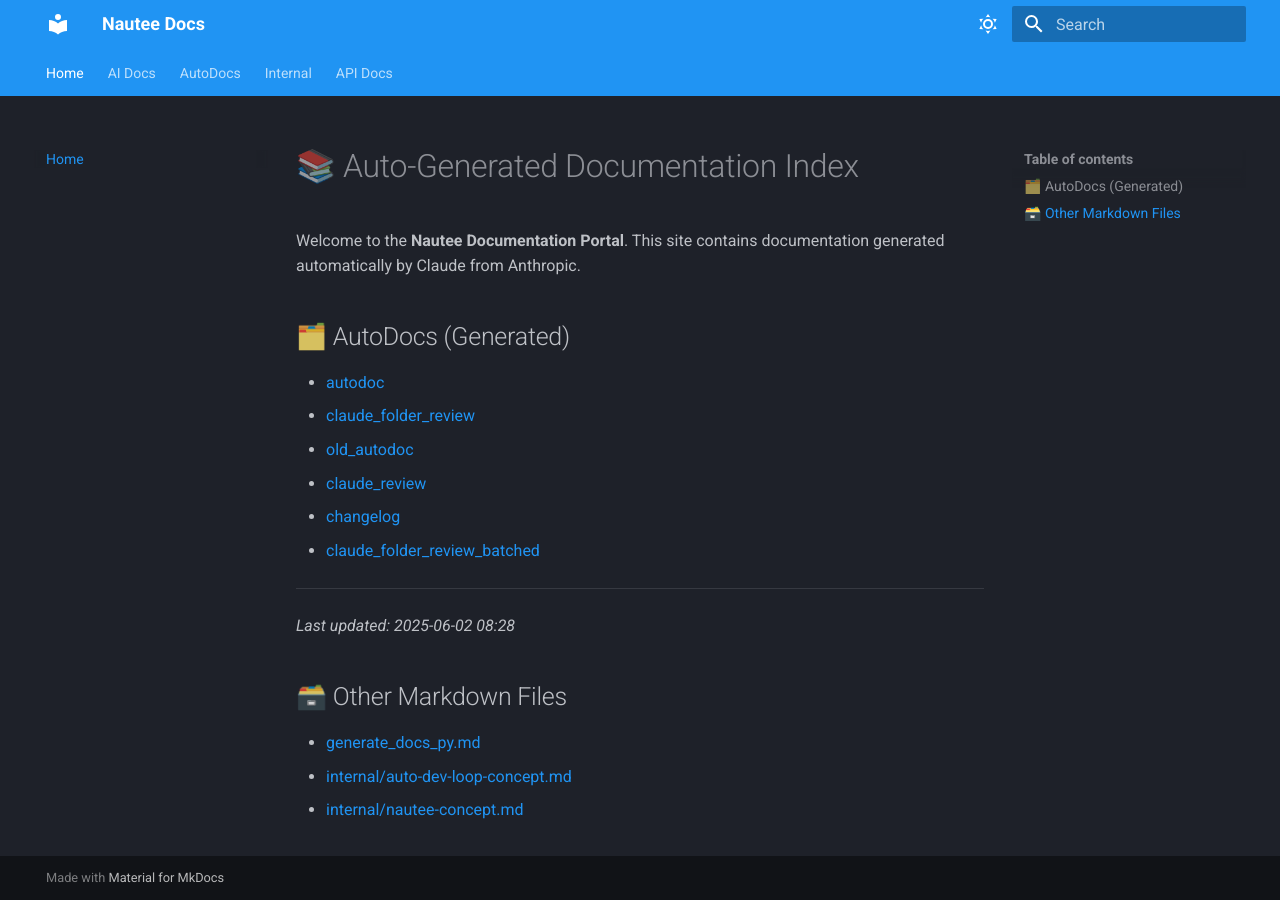
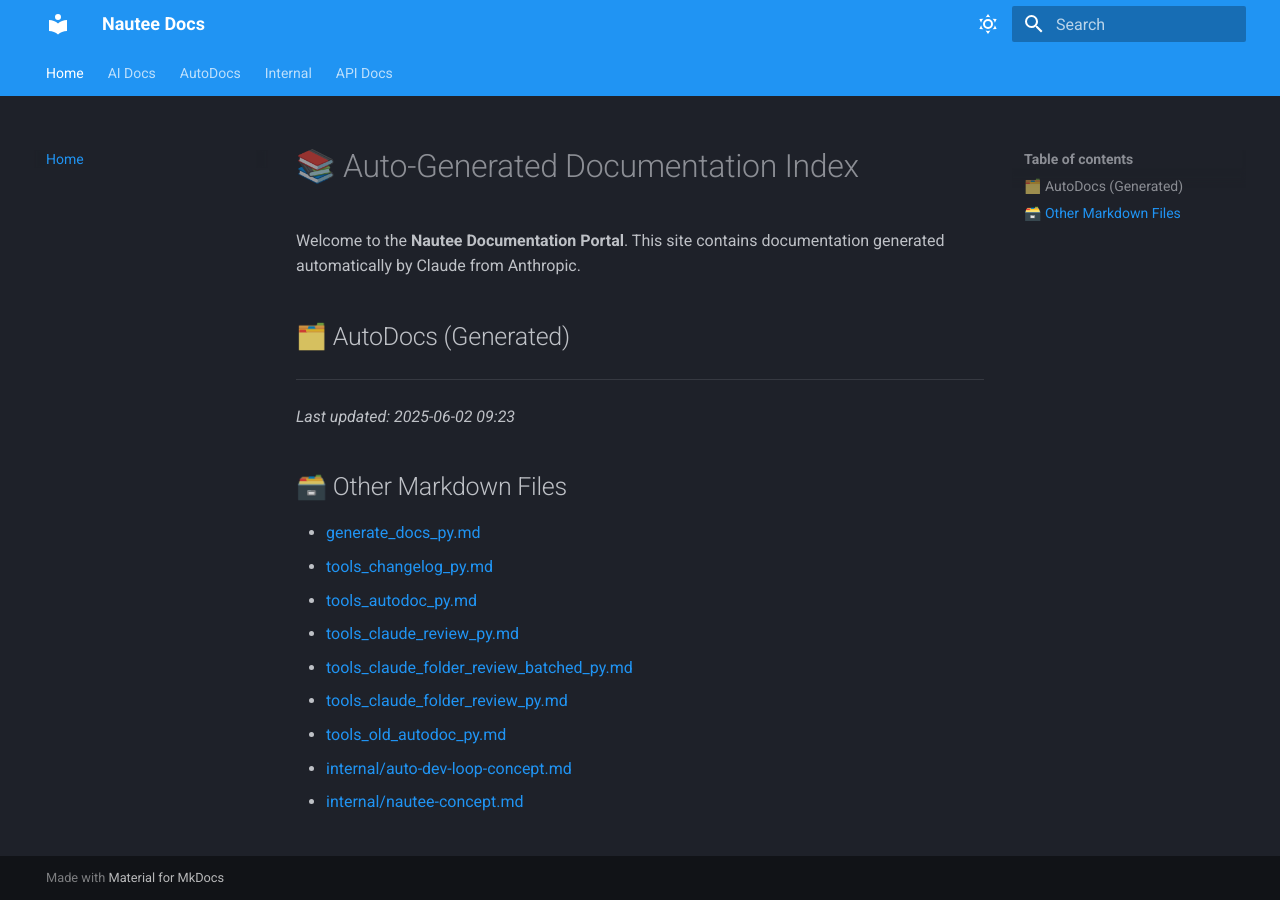
Before and after one commit to 48Nauts-Operator/nautee, an MkDocs documentation site: the page built from docs/index.md, in a window 1280 px wide. Built offline with MkDocs 1.6.1 and Material for MkDocs 9.7.7, drawn with Linux system fonts in a browser that asks for light colours.

Commit message:
🤖 Auto-update docs via Nautee

```diff
--- a/docs/index.md
+++ b/docs/index.md
@@ -4,19 +4,19 @@ Welcome to the **Nautee Documentation Portal**. This site contains documentation
 
 ## 🗂️ AutoDocs (Generated)
 
-- [autodoc](tools_autodoc_py.md)
-- [claude_folder_review](tools_claude_folder_review_py.md)
-- [old_autodoc](tools_old_autodoc_py.md)
-- [claude_review](tools_claude_review_py.md)
-- [changelog](tools_changelog_py.md)
-- [claude_folder_review_batched](tools_claude_folder_review_batched_py.md)
 
 ---
 
-_Last updated: 2025-06-02 08:28_
+_Last updated: 2025-06-02 09:23_
 
 ## 🗃️ Other Markdown Files
 
 - [generate_docs_py.md](generate_docs_py.md)
+- [tools_changelog_py.md](tools_changelog_py.md)
+- [tools_autodoc_py.md](tools_autodoc_py.md)
+- [tools_claude_review_py.md](tools_claude_review_py.md)
+- [tools_claude_folder_review_batched_py.md](tools_claude_folder_review_batched_py.md)
+- [tools_claude_folder_review_py.md](tools_claude_folder_review_py.md)
+- [tools_old_autodoc_py.md](tools_old_autodoc_py.md)
 - [internal/auto-dev-loop-concept.md](internal/auto-dev-loop-concept.md)
 - [internal/nautee-concept.md](internal/nautee-concept.md)
```
